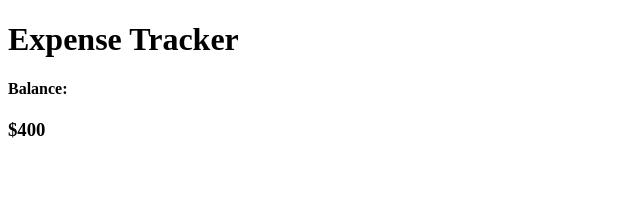
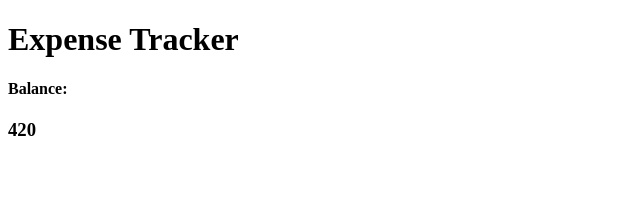
Before and after one commit to vvictorious/expense_tracker_react_useContext, a React (Create React App) app in the folder expense-tracker/: page / in a window 1280 px wide. Shown: the top 209 px of the page, without its empty margins (0-640 px from the left). Built offline with nearby package versions, Linux system fonts and the light colour scheme.

Commit message:
added the reducer succesfully and am successfully consuming in a child component

```diff
--- a/expense-tracker/src/App.js
+++ b/expense-tracker/src/App.js
@@ -1,14 +1,15 @@
 import React from 'react';
 import './App.css';
+import { GlobalProvider } from './context/GlobalState'
 import { Header } from './components/Header'
 import { Balance } from './components/Balance'
 
 function App() {
   return (
-    <>
+    <GlobalProvider>
       <Header />
       <Balance />
-    </>
+    </GlobalProvider>
   );
 }
 
--- a/expense-tracker/src/components/Balance.js
+++ b/expense-tracker/src/components/Balance.js
@@ -1,10 +1,18 @@
-import React from 'react'
+import React, { useContext } from 'react'
+import { GlobalContext } from '../context/GlobalState';
+
 
 export const Balance = () => {
+    const { transactions } = useContext(GlobalContext)
+
+    const sum = transactions.map(transaction => transaction.amount)
+
+    const amount = sum.reduce((acc, index) => (acc += index),0)
+
     return (
         <div>
             <h4>Balance:</h4>
-            <h3>$400</h3>
+            <h3>{amount}</h3>
         </div>
     )
 }
--- /dev/null
+++ b/expense-tracker/src/context/AppReducer.js
@@ -0,0 +1,6 @@
+export default (state, action) => {
+    switch (action.type) {
+        default:
+            return state
+    }
+}
--- a/expense-tracker/src/context/GlobalState.js
+++ b/expense-tracker/src/context/GlobalState.js
@@ -1,4 +1,5 @@
-import React, { createContext } from 'react'
+import React, { createContext, useReducer } from 'react'
+import AppReducer from './AppReducer'
 
 const initialState = {
     transactions: [
@@ -12,9 +13,11 @@ const initialState = {
 export const GlobalContext = createContext(initialState)
 
 export const GlobalProvider = ({children}) => {
-
+    const [state, dispatch] = useReducer(AppReducer, initialState)
     return (
-        <GlobalContext.Provider>
+        <GlobalContext.Provider value={{
+            transactions: state.transactions
+        }}>
             {children}
         </GlobalContext.Provider>
     )
```
